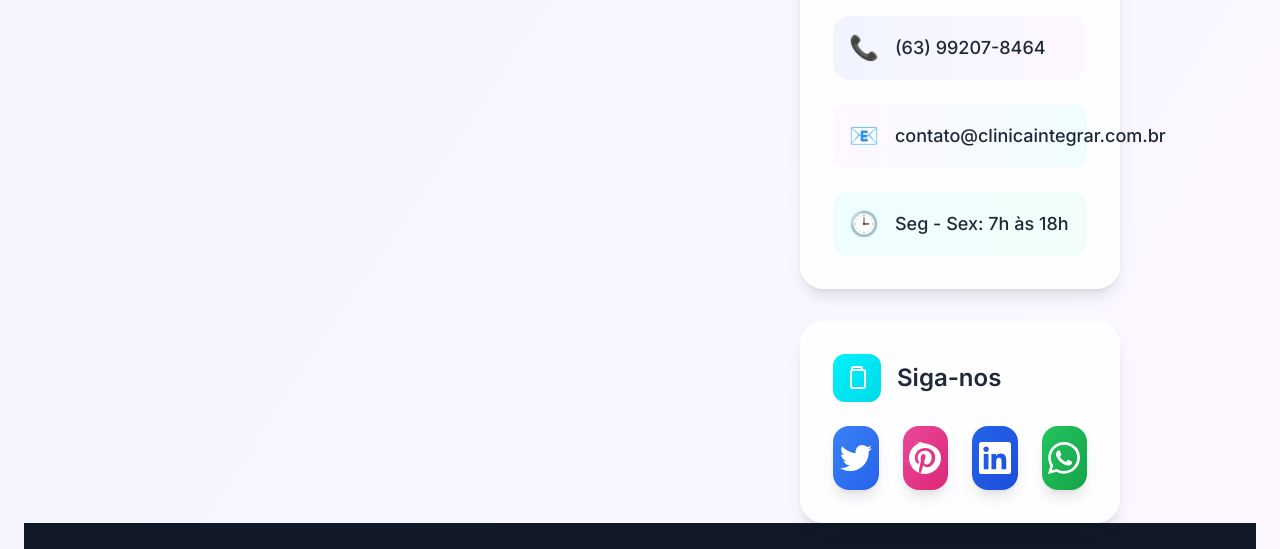
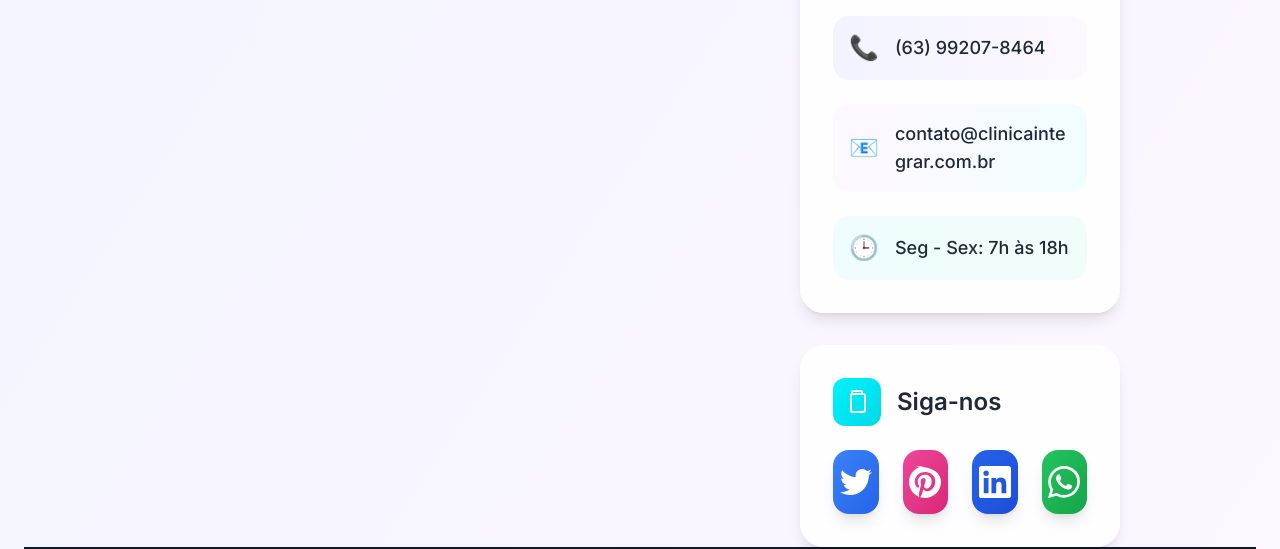
Before and after one commit to eduardosilvaedias/clinica-integrar-v2, a plain HTML site: page index.html in a window 1280 px wide. Shown: the part 7480-8029 px from the top of the page. Drawn offline with nearby package versions, Linux system fonts and the light colour scheme.

Commit message:
fix: quebra automática do e-mail no card de contato para responsividade

```diff
--- a/index.html
+++ b/index.html
@@ -1324,7 +1324,7 @@
                                     class="flex items-center bg-gradient-to-r from-secondary-50 to-accent-50 p-4 rounded-2xl">
                                     <span class="text-2xl mr-4">📧</span>
                                     <span
-                                        class="text-lg font-medium text-gray-800">contato@clinicaintegrar.com.br</span>
+                                        class="text-lg font-medium text-gray-800 break-all">contato@clinicaintegrar.com.br</span>
                                 </div>
                                 <div
                                     class="flex items-center bg-gradient-to-r from-accent-50 to-success-50 p-4 rounded-2xl">
```
